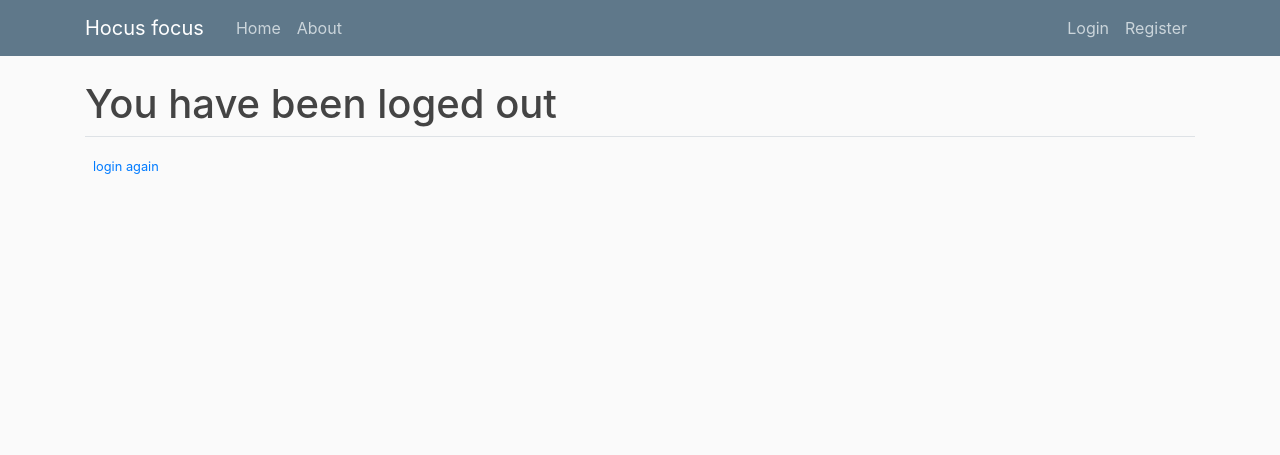
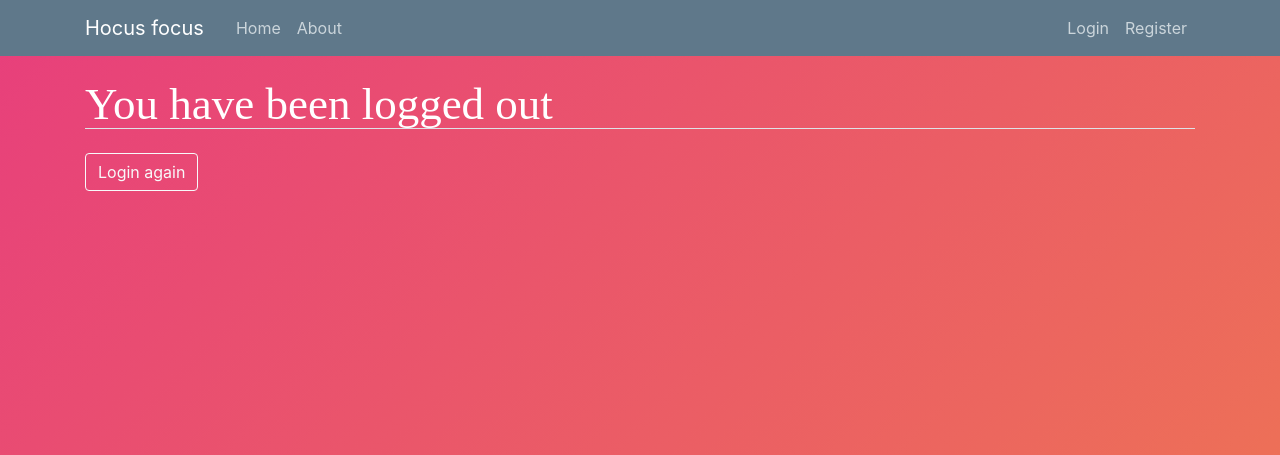
Before and after one commit to krishnashenoy123/SCL-Maxo, a Django app: page /logout/ in a window 1280 px wide. Shown: the top 455 px of the page. Run offline with Django 3.2, Linux system fonts and the light colour scheme; some libraries are stand-ins or nearby versions.

Commit message:
Re added Deekshas logout page update

```diff
--- a/Project/users/templates/users/logout.html
+++ b/Project/users/templates/users/logout.html
@@ -1,9 +1,39 @@
 {% extends "focus/base.html" %}
 {% block content %}
-    <h1>You have been loged out</h1>
+<!DOCTYPE html>
+<html lang="en">
+<style>
+	body {
+	background: linear-gradient(-45deg, #ee7752, #e73c7e, #23a6d5, #23d5ab);
+	background-size: 400% 540%;
+	animation: gradient 15s ease infinite;
+}
+h1 { color: #ffffff; font-family: 'Trocchi', serif; font-size: 45px; font-weight: normal; line-height: 48px; margin: 0;
+}
+
+@keyframes gradient {
+	0% {
+		background-position: 0% 50%;
+	}
+	50% {
+		background-position: 100% 50%;
+	}
+	100% {
+		background-position: 0% 50%;
+	}
+}
+</style>
+
+    <h1>You have been logged out</h1>
         <div class="border-top pt-3">
-            <small class="text-muted">
-                <a class="ml-2" href="{% url 'login' %}">login again </a>
-            </small>
+
         </div>
+
+
+<div class="btn-group mt-2 mb-4" role="group" aria-label="actionButtons">
+	<a href="{% url 'login' %}" class="d-block btn btn-outline-light"></i>Login again</a>
+</div>
+<script src="https://cdnjs.cloudflare.com/ajax/libs/font-awesome/5.11.2/js/all.min.js" integrity="sha256-qM7QTJSlvtPSxVRjVWNM2OfTAz/3k5ovHOKmKXuYMO4=" crossorigin="anonymous"></script>
+
+</html>
 {% endblock %}
```
